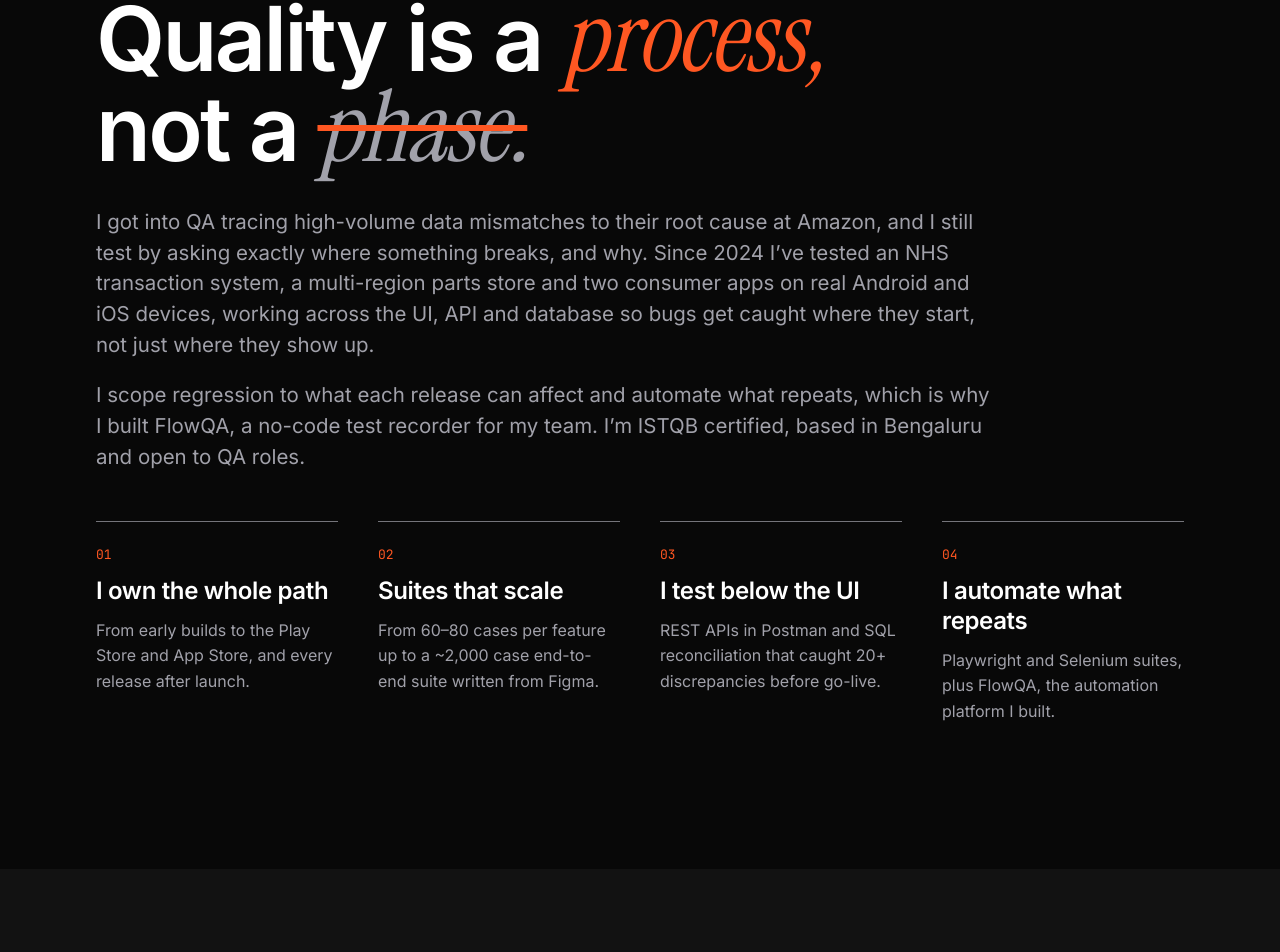
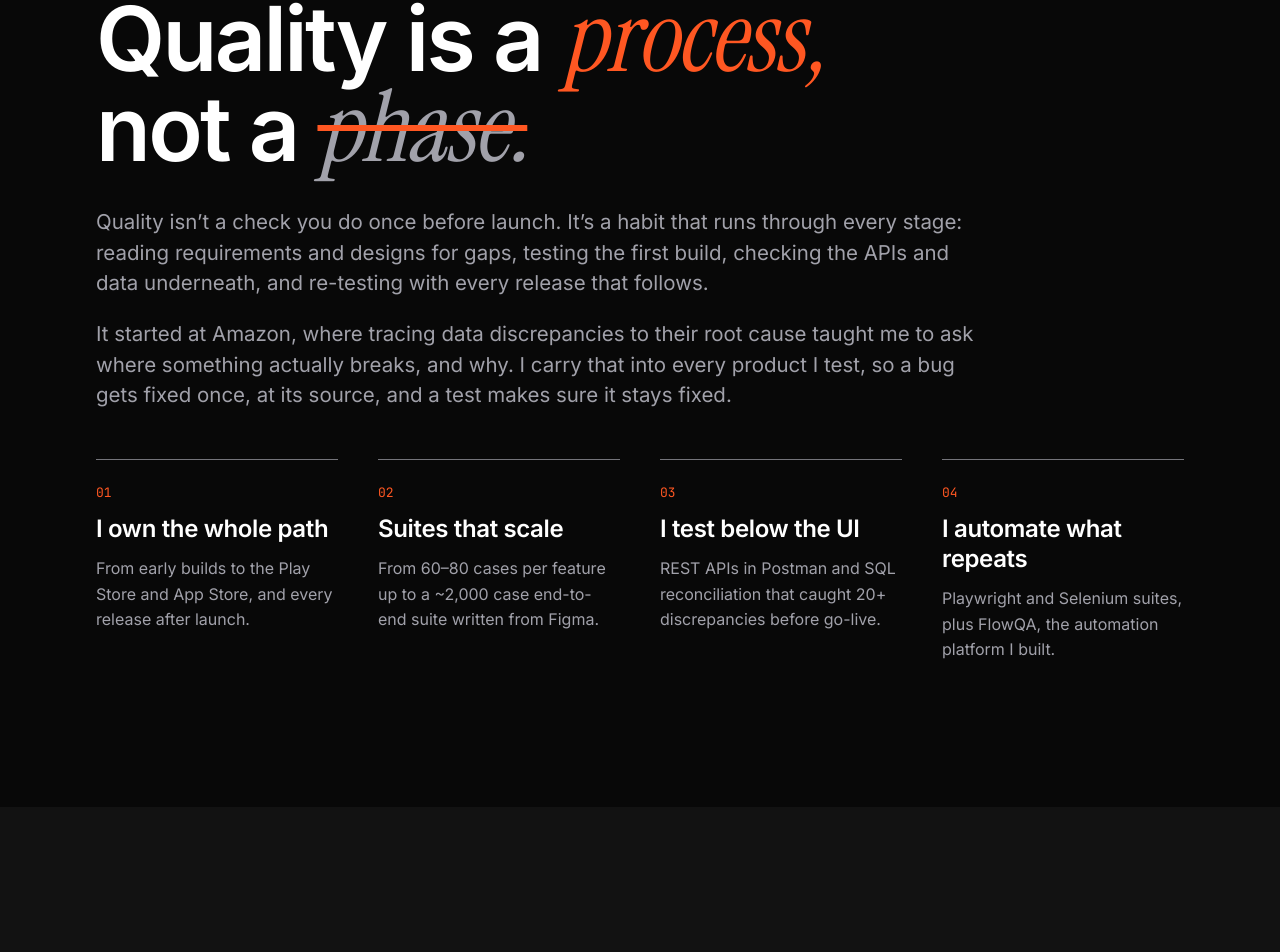
Before and after one commit to abh-singh99/portfolio, a Next.js app: page / in a window 1280 px wide. Shown: the part 6931-7883 px from the top of the page. Built offline with nearby package versions, Linux system fonts and the light colour scheme; no server answers.

Commit message:
Update About me description

```diff
--- a/src/content/home.ts
+++ b/src/content/home.ts
@@ -28,8 +28,8 @@ export const about = {
   eyebrow: 'About me',
   heading: ['Quality is a *process,*', 'not a ~phase.~'],
   body: [
-    'I got into QA tracing high-volume data mismatches to their root cause at Amazon, and I still test by asking exactly where something breaks, and why. Since 2024 I’ve tested an NHS transaction system, a multi-region parts store and two consumer apps on real Android and iOS devices, working across the UI, API and database so bugs get caught where they start, not just where they show up.',
-    'I scope regression to what each release can affect and automate what repeats, which is why I built FlowQA, a no-code test recorder for my team. I’m ISTQB certified, based in Bengaluru and open to QA roles.',
+    'Quality isn’t a check you do once before launch. It’s a habit that runs through every stage: reading requirements and designs for gaps, testing the first build, checking the APIs and data underneath, and re-testing with every release that follows.',
+    'It started at Amazon, where tracing data discrepancies to their root cause taught me to ask where something actually breaks, and why. I carry that into every product I test, so a bug gets fixed once, at its source, and a test makes sure it stays fixed.',
   ],
   // The four points from Why work with me.
   strengths: [
```
